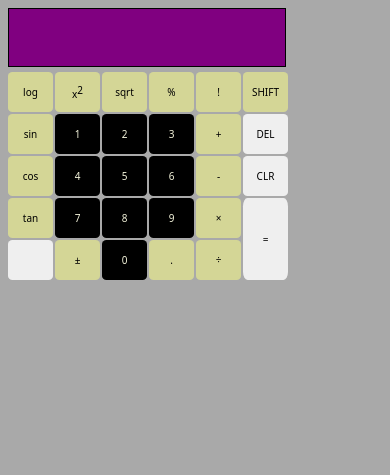
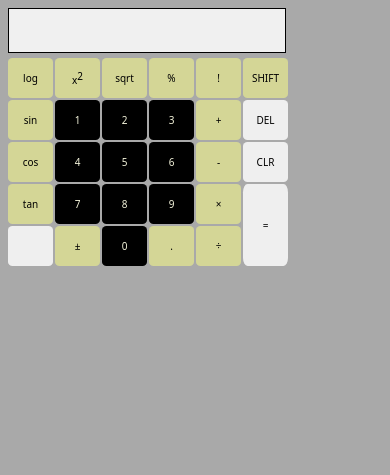
Before and after one commit to KachitoJr28/MY-WORK, a plain HTML site: page JSCalculator/index.html in a window 390 px wide. Drawn offline with Linux system fonts and the light colour scheme.

Commit message:
Update style.css

```diff
--- a/JSCalculator/style.css
+++ b/JSCalculator/style.css
@@ -89,11 +89,11 @@
 
         #screen{
             width: 272px;
-            font-size: 40px;
+            font-size: 30px;
             border: 1px solid black;
             padding: auto;
             margin: auto;
-            background-color: purple;
+            background-color: #f0f0f0;
         }
 
     }
```
